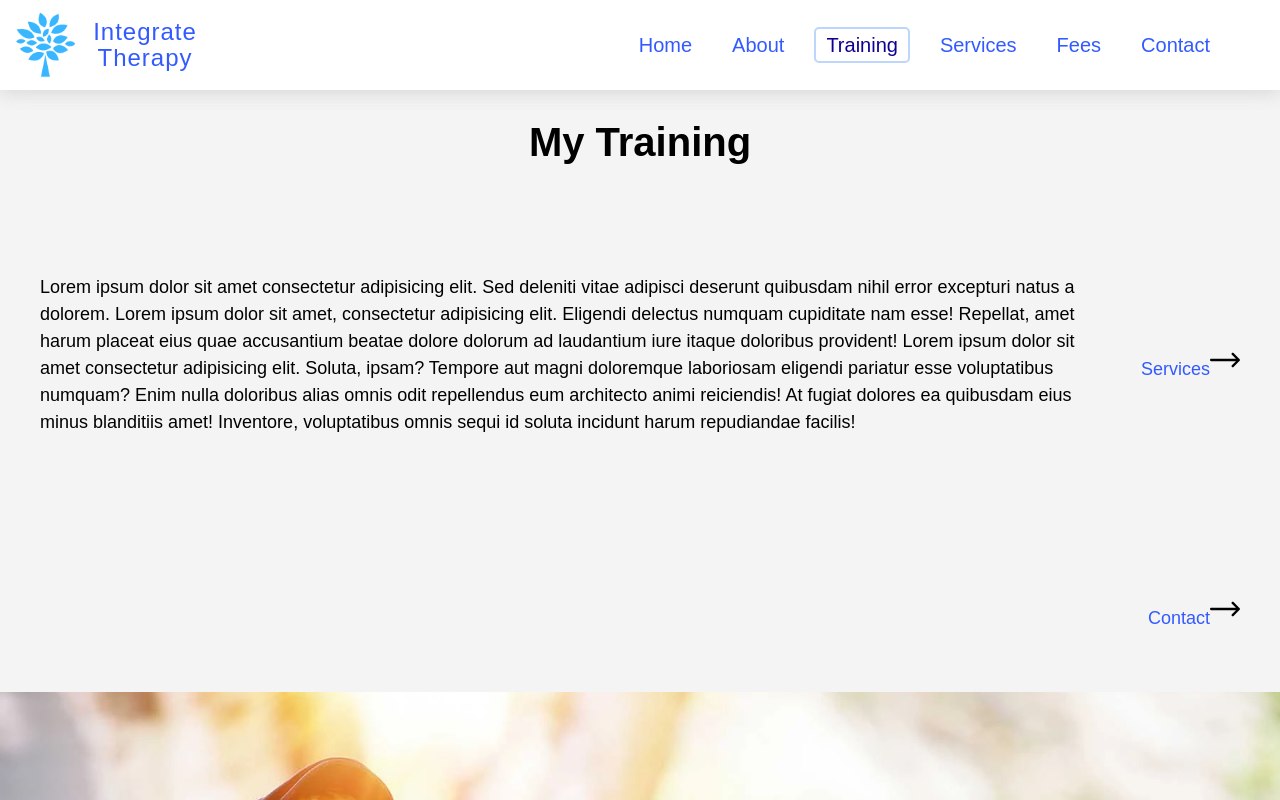
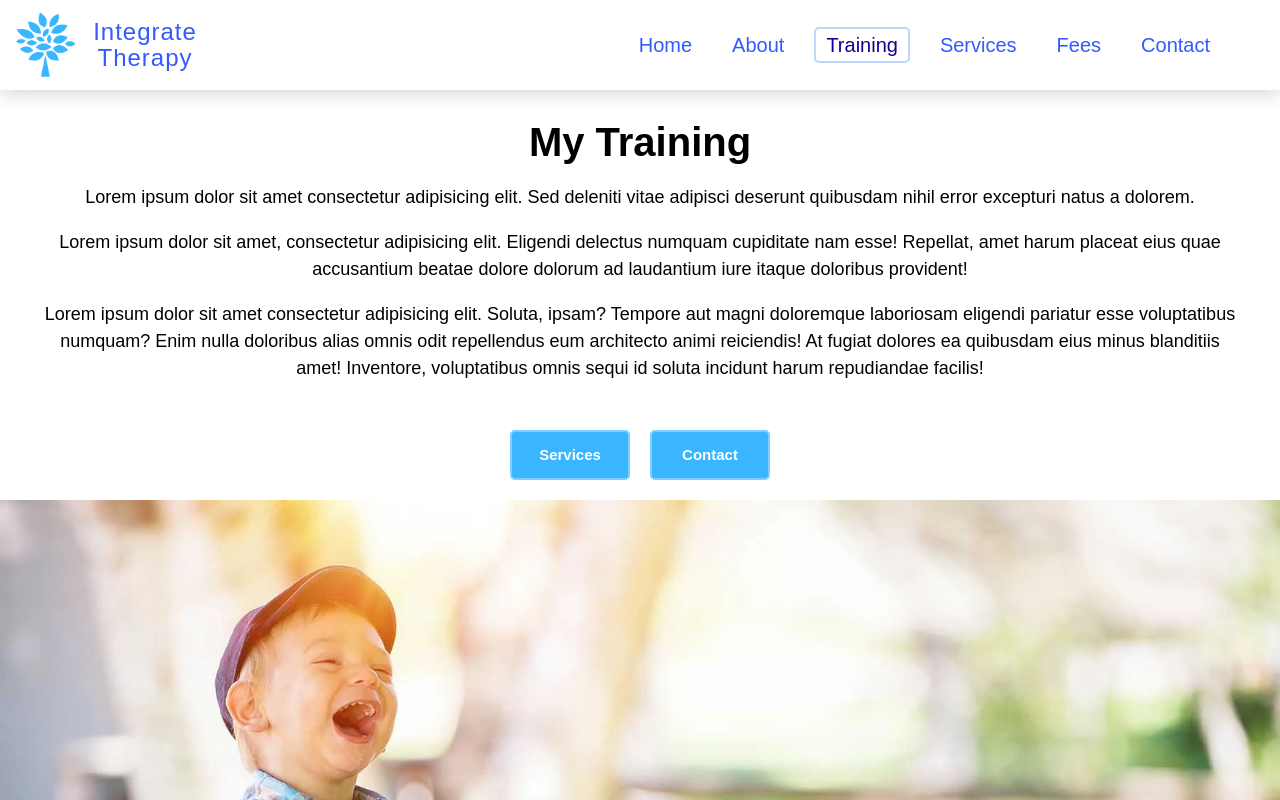
Before and after one commit to SasanTazayoni/integrate-therapy, a React (Vite) app: page /training in a window 1280 px wide. Shown: the top 800 px of the page. Built offline with nearby package versions, Linux system fonts and the light colour scheme; a web font is replaced by a local one.

Commit message:
Refactor(training): replace Block with custom layout and Button component

```diff
--- a/src/pages/Training.tsx
+++ b/src/pages/Training.tsx
@@ -1,44 +1,49 @@
+import { Link } from "react-router-dom";
 import Navbar from "../components/Navigation";
 import Footer from "../components/Footer";
-import Block from "../components/Block";
+import Button from "../components/Button";
 
 export default function Training() {
   return (
     <>
       <Navbar />
 
-      <section className="block block--grey block--top-castrated">
-        <h2>My Training</h2>
+      <section className="block block--white block--top-castrated">
+        <div className="container">
+          <h2 className="training__title">My Training</h2>
+
+          <p>
+            Lorem ipsum dolor sit amet consectetur adipisicing elit. Sed
+            deleniti vitae adipisci deserunt quibusdam nihil error excepturi
+            natus a dolorem.
+          </p>
+
+          <p>
+            Lorem ipsum dolor sit amet, consectetur adipisicing elit. Eligendi
+            delectus numquam cupiditate nam esse! Repellat, amet harum placeat
+            eius quae accusantium beatae dolore dolorum ad laudantium iure
+            itaque doloribus provident!
+          </p>
+
+          <p>
+            Lorem ipsum dolor sit amet consectetur adipisicing elit. Soluta,
+            ipsam? Tempore aut magni doloremque laboriosam eligendi pariatur
+            esse voluptatibus numquam? Enim nulla doloribus alias omnis odit
+            repellendus eum architecto animi reiciendis! At fugiat dolores ea
+            quibusdam eius minus blanditiis amet! Inventore, voluptatibus omnis
+            sequi id soluta incidunt harum repudiandae facilis!
+          </p>
+
+          <div className="grid grid--1x2 container__buttons">
+            <Link to="/services">
+              <Button>Services</Button>
+            </Link>
+            <Link to="/contact">
+              <Button>Contact</Button>
+            </Link>
+          </div>
+        </div>
       </section>
-
-      <Block
-        title=""
-        text={`Lorem ipsum dolor sit amet consectetur adipisicing elit. Sed deleniti
-        vitae adipisci deserunt quibusdam nihil error excepturi natus a dolorem.
-
-        Lorem ipsum dolor sit amet, consectetur adipisicing elit. Eligendi
-        delectus numquam cupiditate nam esse! Repellat, amet harum placeat eius
-        quae accusantium beatae dolore dolorum ad laudantium iure itaque
-        doloribus provident!
-
-        Lorem ipsum dolor sit amet consectetur adipisicing elit. Soluta,
-        ipsam? Tempore aut magni doloremque laboriosam eligendi pariatur esse
-        voluptatibus numquam? Enim nulla doloribus alias omnis odit repellendus
-        eum architecto animi reiciendis! At fugiat dolores ea quibusdam eius
-        minus blanditiis amet! Inventore, voluptatibus omnis sequi id soluta
-        incidunt harum repudiandae facilis!`}
-        buttonLabel="Services"
-        buttonHref="/services"
-        backgroundClass="block--grey"
-      />
-
-      <Block
-        title=""
-        text=""
-        buttonLabel="Contact"
-        buttonHref="/contact"
-        backgroundClass="block--grey"
-      />
 
       <section className="training__image"></section>
 
```
